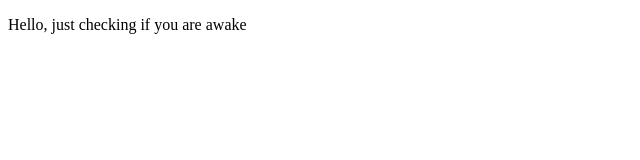
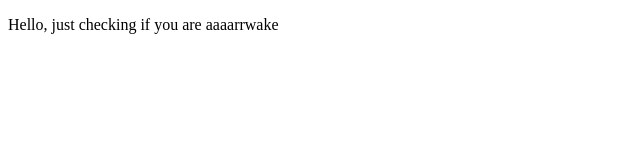
Before and after one commit to sethyeboah/Tools.Ascend22.com, a plain HTML site: page index.html in a window 1280 px wide. Shown: the full height of the page, 0-640 px from the left. Drawn offline with Linux system fonts and the light colour scheme.

```diff
--- a/index.html
+++ b/index.html
@@ -4,6 +4,6 @@
         <title>Hello</title>
     </head>
     <body>
-        <p>Hello, just checking if you are awake</p>
+        <p>Hello, just checking if you are aaaarrwake</p>
     </body>
 </html>
```
